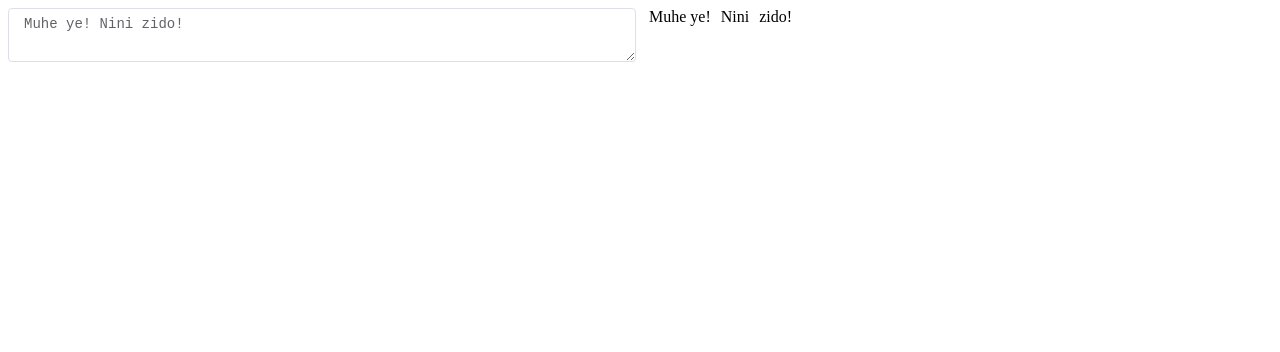
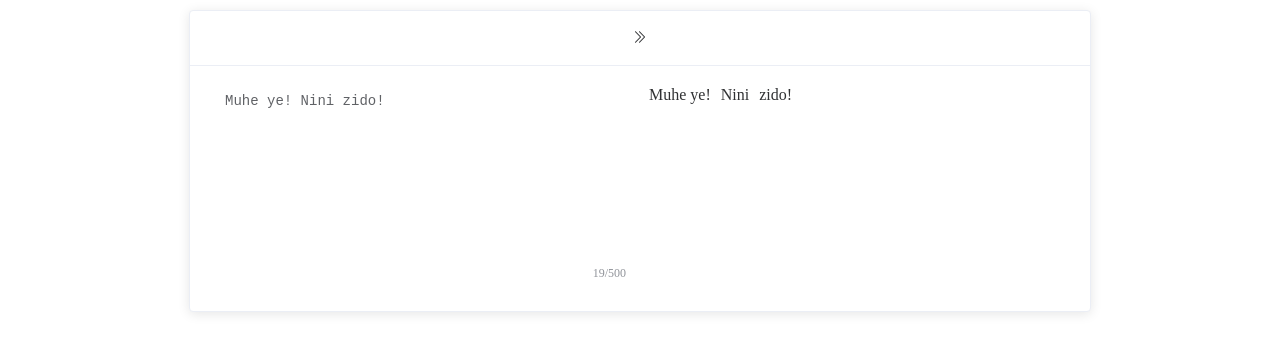
Before and after one commit to mizuka-wu/hilichurls-language, a Vue app: page / in a window 1280 px wide. Shown: the top 352 px of the page. Built offline with nearby package versions, Linux system fonts and the light colour scheme.

Commit message:
feat: 样式修改

```diff
--- a/src/App.vue
+++ b/src/App.vue
@@ -1,8 +1,18 @@
 <template>
-  <div id="app">
+  <el-card id="app">
+    <div slot="header" style="text-align: center;">
+      <i class="el-icon-d-arrow-right" />
+    </div>
     <el-row :gutter="8">
       <el-col :span="12">
-        <el-input type="textarea" v-model="source" />
+        <el-input
+          style="height: 100%;"
+          type="textarea"
+          v-model="source"
+          autosize
+          show-word-limit
+          :maxlength="500"
+        ></el-input>
       </el-col>
       <el-col :span="12">
         <div>
@@ -21,7 +31,7 @@
         </div>
       </el-col>
     </el-row>
-  </div>
+  </el-card>
 </template>
 
 <script>
@@ -78,6 +88,41 @@ export default {
 </script>
 
 <style>
+html,
+body {
+  height: 100%;
+  width: 100%;
+  display: flex;
+  margin: 0;
+  justify-content: center;
+}
+#app {
+  margin: 10px;
+  width: 100%;
+  height: 300px;
+  max-width: 900px;
+}
+
+.el-card__body {
+  height: 200px;
+}
+
+.el-row {
+  height: 100%;
+}
+
+.el-col {
+  height: 100%;
+}
+
+.el-col textarea {
+  height: 100%;
+  border: 0;
+  max-height: 100%;
+  overflow: auto;
+  resize: none;
+}
+
 .text {
   margin: 0px 4px;
   padding: 2px 1px;
```
